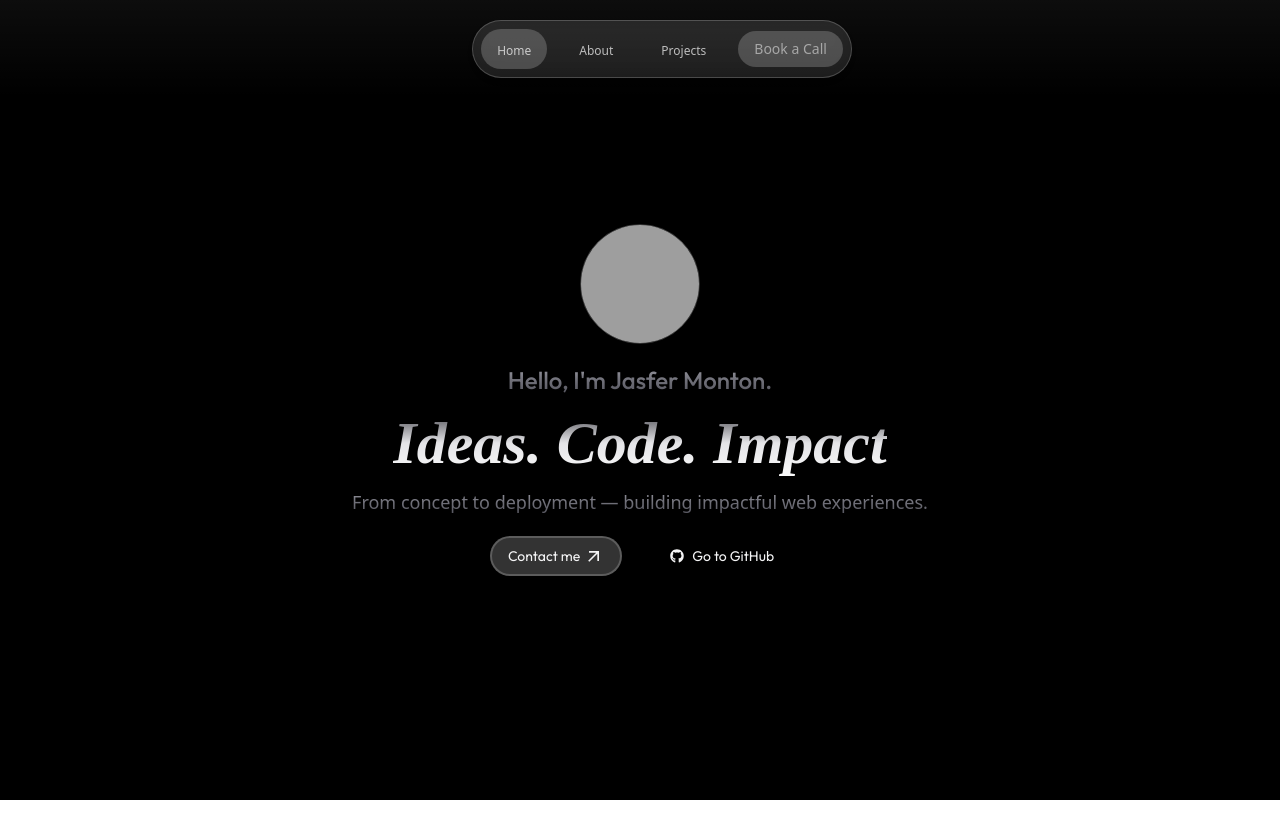
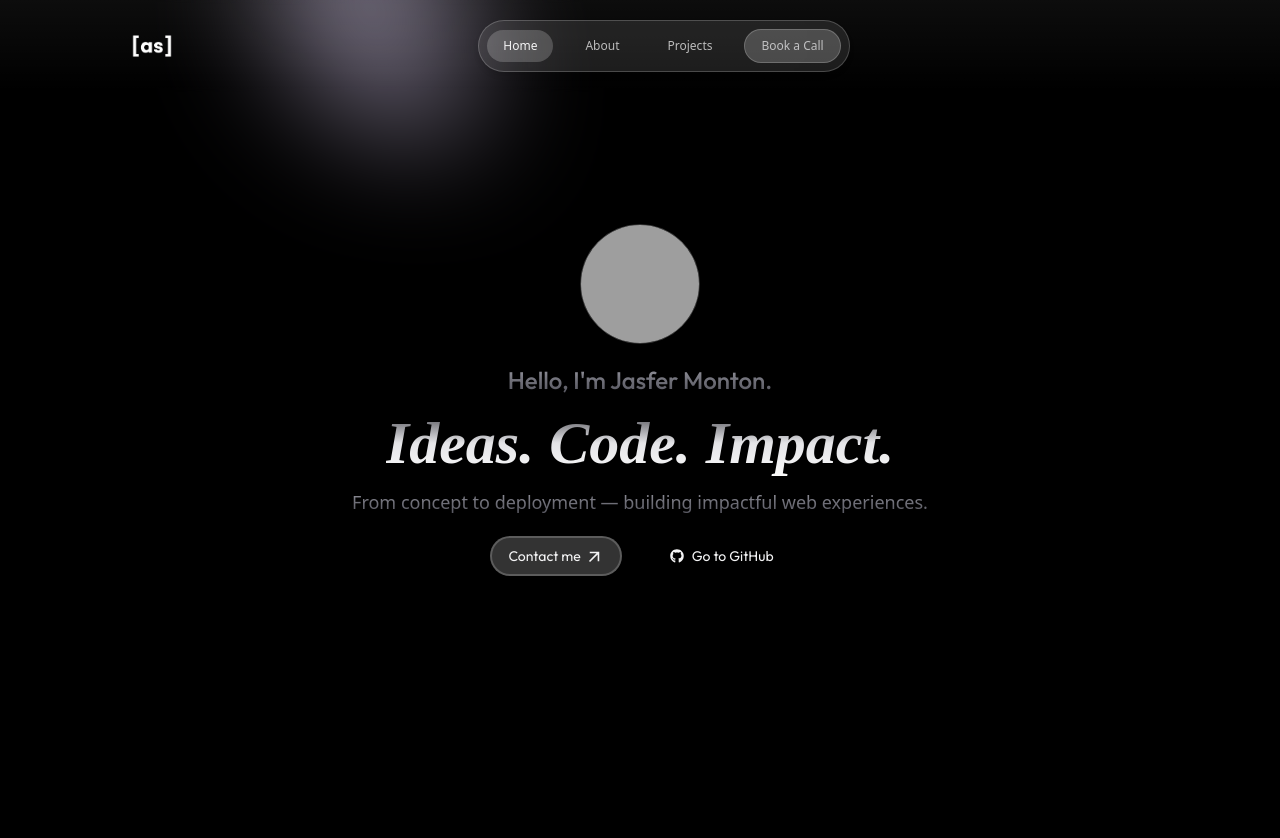
Before and after one commit to fersonull/_refolio, a React (Vite) app: page / in a window 1280 px wide. Shown: the top 838 px of the page. Before the commit the page ends 800 px from the top, so only its background shows below. Built offline with nearby package versions, Linux system fonts and the light colour scheme; grey boxes are pictures that could not be loaded; a web font is replaced by a local one.

Commit message:
added a blur blobs

```diff
--- /dev/null
+++ b/constants/index.js
@@ -0,0 +1,5 @@
+export const navItems = [
+  { id: "home", label: "Home" },
+  { id: "about", label: "About" },
+  { id: "projects", label: "Projects" },
+];
--- a/src/App.jsx
+++ b/src/App.jsx
@@ -1,18 +1,16 @@
 import React from "react";
 import NavBar from "./Components/ui/NavBar";
 import Header from "./Components/Header";
+import Layout from "./Layout";
 
 const App = () => {
   return (
-    <div className="overflow-x-hidden h-screen bg-black font-nyghtSerif dark:text-zinc-100">
-      <NavBar />
+    <Layout>
       <div className="h-screen">
         <Header />
       </div>
-      <div className="h-screen">
-        <Header />
-      </div>
-    </div>
+      <div className="h-screen">{/* <Header /> */}</div>
+    </Layout>
   );
 };
 
--- a/src/Components/Header.jsx
+++ b/src/Components/Header.jsx
@@ -1,14 +1,18 @@
-import React from "react";
 import GradientText from "./ui/GradientText";
 import TextMotion from "./ui/TextMotion";
 import GradientSubText from "./ui/GradientSubText";
 import ImageCircle from "./ui/ImageCircle";
 import { FaGithub } from "react-icons/fa";
 import { MdOutlineArrowOutward } from "react-icons/md";
+import Blob from "./ui/Blob";
 
 const Header = () => {
   return (
     <div className="h-full flex items-center justify-center relative">
+      {/* <div className="relative"> */}
+      <Blob top={-200} start={200} size={400} />
+      <Blob top={200} start={1400} size={300} />
+      {/* </div> */}
       <div className="flex flex-col z-20 transition-all">
         <TextMotion>
           <ImageCircle
@@ -26,7 +30,7 @@ const Header = () => {
         </TextMotion>
         <div className="font-outfit text-[60px] font-bold text-center ">
           <TextMotion delay={0.3} className="md:text-nowrap">
-            <GradientText>Ideas. Code. Impact</GradientText>
+            <GradientText>Ideas. Code. Impact.</GradientText>
           </TextMotion>
         </div>
         <TextMotion delay={0.4} className="md:text-nowrap">
@@ -35,15 +39,22 @@ const Header = () => {
           </GradientSubText>
         </TextMotion>
 
-        <div className="flex items-center justify-center mt-5 gap-8">
+        <TextMotion
+          delay={0.5}
+          className="flex items-center justify-center mt-5 gap-8"
+        >
           <button className="rounded-full px-4 py-2 bg-white/20 border-2 border-white/20 font-outfit hover:bg-white/10 text-sm flex items-center justify-center gap-1">
-            Contact me <MdOutlineArrowOutward size={20} />
+            Contact me <MdOutlineArrowOutward size={19} />
           </button>
-          <button className="rounded-full px-4 py-2  font-outfit hover:underline text-sm flex items-center justify-center gap-2">
+          <a
+            href="https://github.com/fersonull/"
+            target="_blank"
+            className="rounded-full px-4 py-2  font-outfit hover:underline text-sm flex items-center justify-center gap-2"
+          >
             <FaGithub />
             Go to GitHub
-          </button>
-        </div>
+          </a>
+        </TextMotion>
       </div>
     </div>
   );
--- /dev/null
+++ b/src/Components/ui/Blob.jsx
@@ -0,0 +1,18 @@
+const Blob = ({ top, start, size }) => {
+  return (
+    <div
+      className=" absolute z-0 blur-3xl opacity-50"
+      style={{ width: size, top: top, left: start }}
+    >
+      <svg viewBox="0 0 200 200" xmlns="http://www.w3.org/2000/svg">
+        <path
+          fill="#E8DAFF"
+          d="M23.2,-5.7C32.8,21.8,45,50.2,34.1,61.6C23.2,72.9,-10.7,67.2,-33.8,49.7C-56.9,32.2,-69.2,2.9,-61.7,-21.7C-54.3,-46.3,-27.1,-66.1,-10.1,-62.8C6.9,-59.5,13.7,-33.1,23.2,-5.7Z"
+          transform="translate(100 100)"
+        />
+      </svg>
+    </div>
+  );
+};
+
+export default Blob;
--- a/src/Components/ui/NavBar.jsx
+++ b/src/Components/ui/NavBar.jsx
@@ -1,34 +1,27 @@
 import React from "react";
-
-const navItems = [
-  { id: "home", label: "Home" },
-  { id: "about", label: "About" },
-  { id: "projects", label: "Projects" },
-];
+import { navItems } from "../../../constants";
 
 const NavBar = () => {
   return (
     <>
       <div className="fixed top-0 flex items-center justify-center w-full lg:px-32 py-5 backdrop-blur-[2px] bg-gradient-to-b  from-white/5 to-transparent z-50">
         <div className="flex items-center justify-between w-full">
-          <a href="" className="w-11">
-            {/* <img src="/logo.png" alt="" /> */}
+          <a href="#" className="w-12">
+            <img src="/logo.png" alt="" />
           </a>
 
-          <div className=" backdrop-blur-md bg-white/10 border border-white/20 rounded-full p-2 flex items-center shadow-md space-x-4">
-            {navItems.map((item, idx) => (
+          <div className="backdrop-blur-3xl bg-white/10 border border-white/20 rounded-full p-2 flex items-center shadow-md space-x-4">
+            {navItems.map(({ label }, idx) => (
               <button
                 key={idx}
-                className={`text-blur px-4 py-2 rounded-full font-medium dark:text-red transition  ${
-                  item.label === "Home" ? "bg-white/20 " : "hover:bg-white/10"
+                className={`px-4 py-2 rounded-full font-medium transition  ${
+                  label === "Home" ? "bg-white/20 " : "dark:text-white/70"
                 }`}
               >
-                <span className="text-shadow text-xs dark:text-white/70">
-                  {item.label}
-                </span>
+                <p className="text-xs hover:text-white/80">{label}</p>
               </button>
             ))}
-            <button className="text-white/50 px-4 py-2 rounded-full bg-white/20 text-sm font-medium text-white hover:bg-white/30 transition">
+            <button className="px-4 py-2 rounded-full bg-white/20 text-xs font-medium text-zinc-100/70 hover:bg-white/30 transition border border-white/20">
               Book a Call
             </button>
           </div>
--- /dev/null
+++ b/src/Layout.jsx
@@ -0,0 +1,14 @@
+import React from "react";
+import NavBar from "./Components/ui/NavBar";
+import Header from "./Components/Header";
+
+const Layout = ({ children }) => {
+  return (
+    <div className="overflow-x-hidden dark:bg-black font-nyghtSerif dark:text-zinc-100 flex flex-col relative">
+      <NavBar />
+      <div className="flex-1">{children}</div>
+    </div>
+  );
+};
+
+export default Layout;
--- a/src/assets/css/index.css
+++ b/src/assets/css/index.css
@@ -7,6 +7,10 @@
   height: 0px;
 }
 
+* {
+  scroll-behavior: smooth;
+}
+
 .glow-text {
   text-shadow: 0 0 5px #fff, 0 0 10px #fff, 0 0 20px #0ff;
 }
```
Also changed, not shown: public/logo.png.
